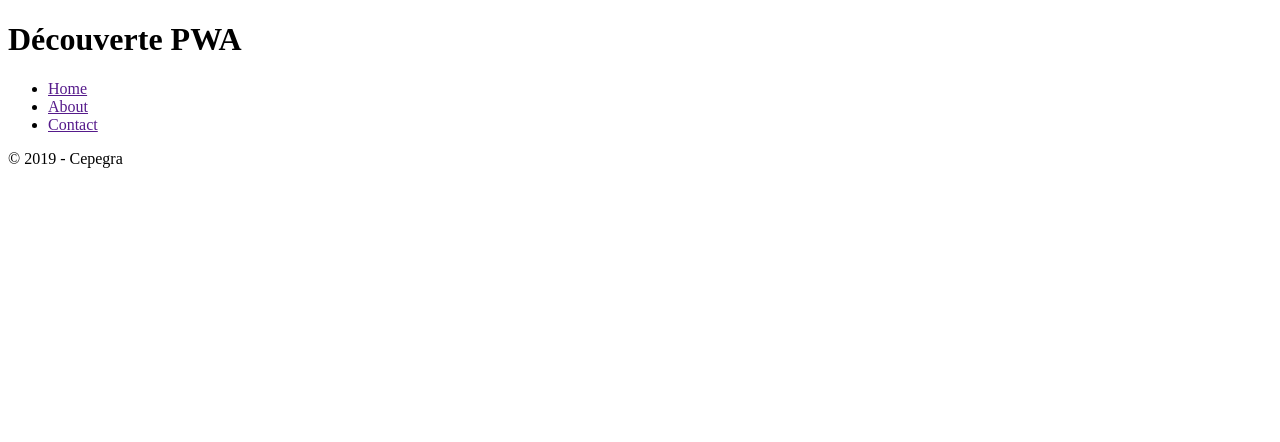
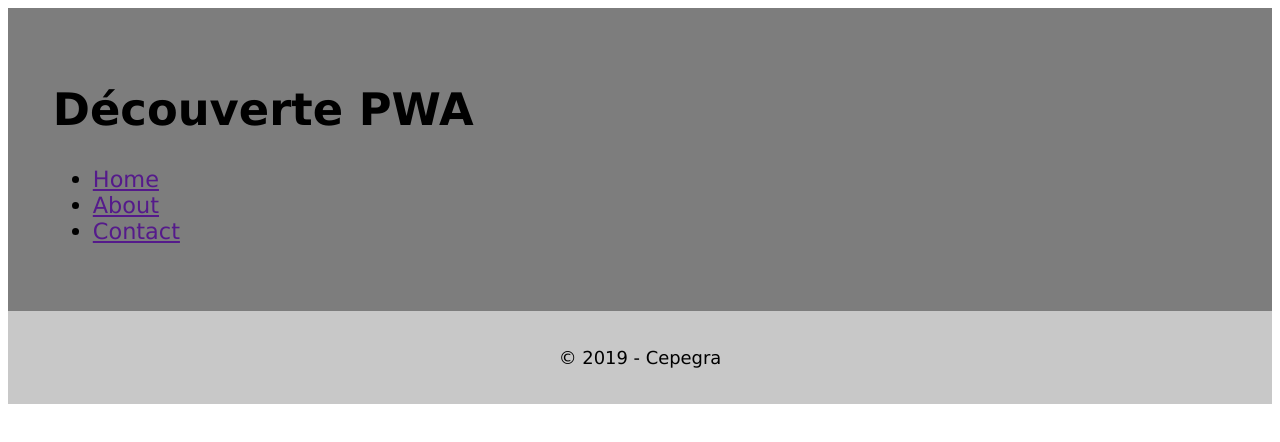
Before and after one commit to pcharli/pwa-cefora, a plain HTML site: page index.html in a window 1280 px wide. Drawn offline with Linux system fonts and the light colour scheme.

Commit message:
ajout style  css

```diff
--- a/index.html
+++ b/index.html
@@ -5,6 +5,7 @@
     <meta name="viewport" content="width=device-width, initial-scale=1.0">
     <meta http-equiv="X-UA-Compatible" content="ie=edge">
     <title>PWA - Cefora</title>
+    <link rel="stylesheet" href="style.css">
 </head>
 <body>
     <div class="wrapper">
--- /dev/null
+++ b/style.css
@@ -0,0 +1,14 @@
+body {
+    font-family: verdana;
+    font-size: 140%;
+}
+header{
+    background-color: rgb(125,125,125);
+    padding: 2em;
+}
+footer {
+    background-color: rgb(200,200,200);
+    padding: 1em;
+    font-size: .8em;
+    text-align: center;;
+}
```
